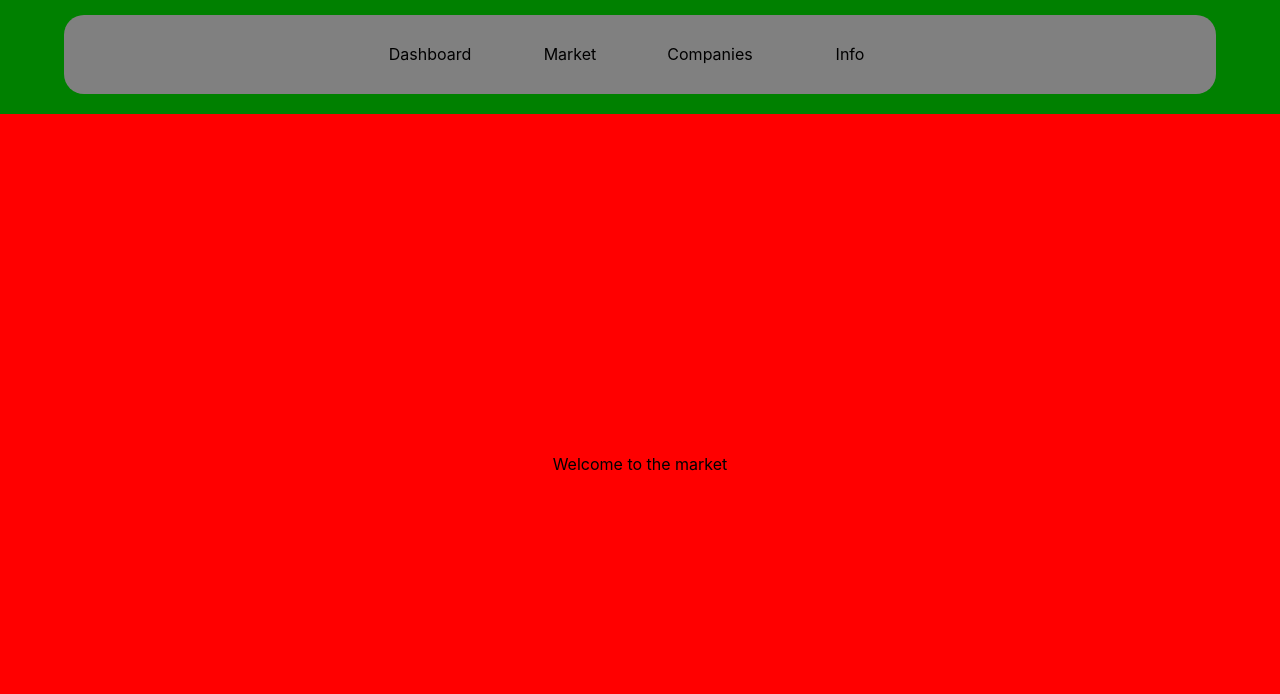
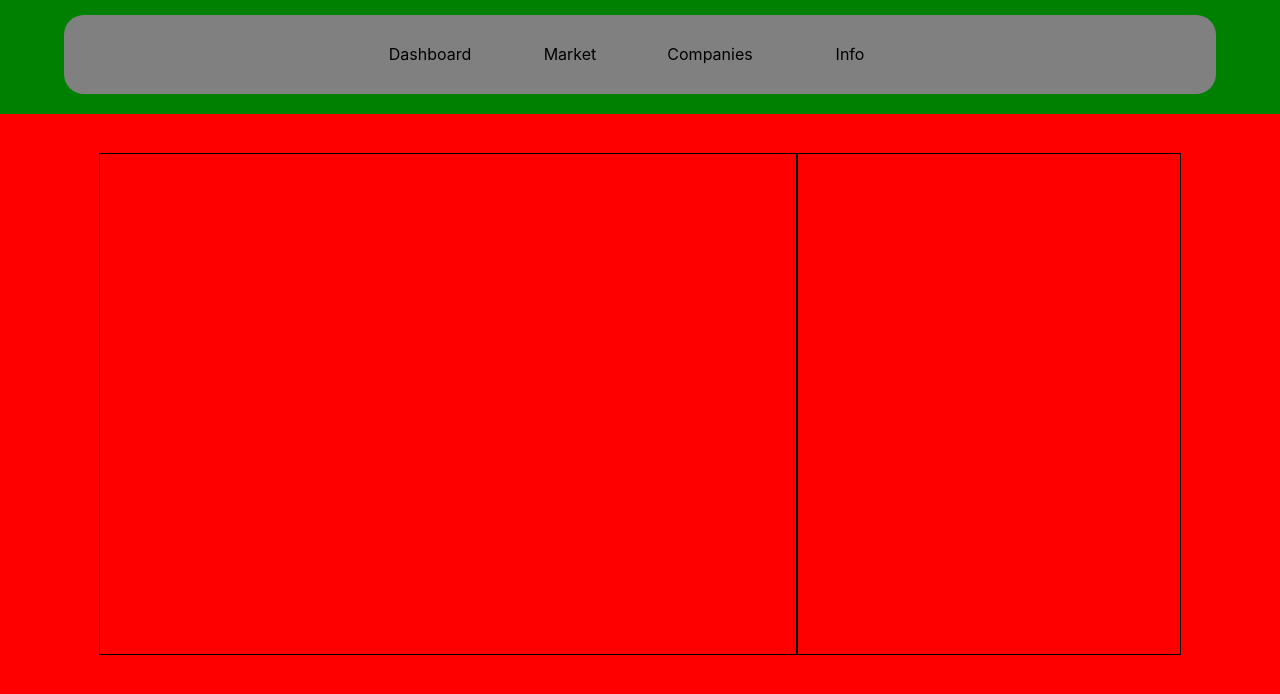
Before and after one commit to vepaan/market, a React (Create React App) app in the folder frontend/: page /market in a window 1280 px wide. Shown: the top 694 px of the page. Built offline with nearby package versions, Linux system fonts and the light colour scheme.

Commit message:
frontend update to market

```diff
--- a/frontend/src/App.css
+++ b/frontend/src/App.css
@@ -44,3 +44,31 @@
   align-items: center; /* Center content vertically */
   height: 100%; /* Make content area take up the full height available */
 }
+
+
+.market{
+  display: flex;
+  flex-direction: row;
+  width: 100vw;
+  height: 100%;
+  overflow: hidden;
+}
+
+.chart-section{
+  width: 700px;
+  height: 500px;
+  outline: solid 1px black;
+  position: relative;
+  top: 40px;
+  margin-left: 100px;
+}
+
+.order-section{
+  width: 30%;
+  height: 500px;
+  outline: solid 1px black;
+  position: relative;
+  top: 40px;
+  margin-right: 100px;
+  margin-left: auto;
+}
--- a/frontend/src/pages/market.js
+++ b/frontend/src/pages/market.js
@@ -2,8 +2,9 @@ import React from 'react';
 
 function Dashboard() {
   return (
-    <div>
-      <p>Welcome to the market</p>
+    <div className='market'>
+      <div className='chart-section'></div>
+      <div className='order-section'></div>
     </div>
   );
 }
```
